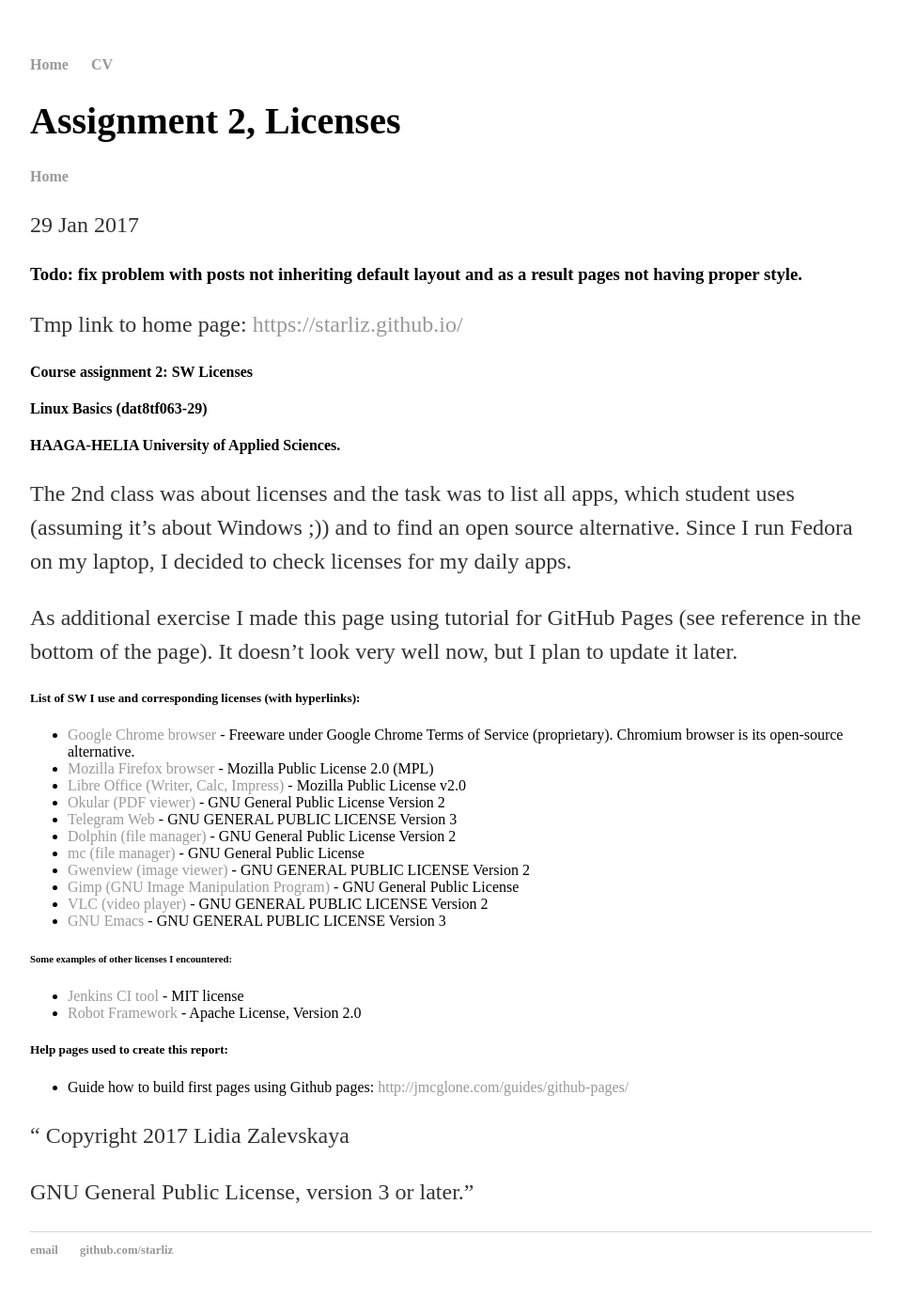
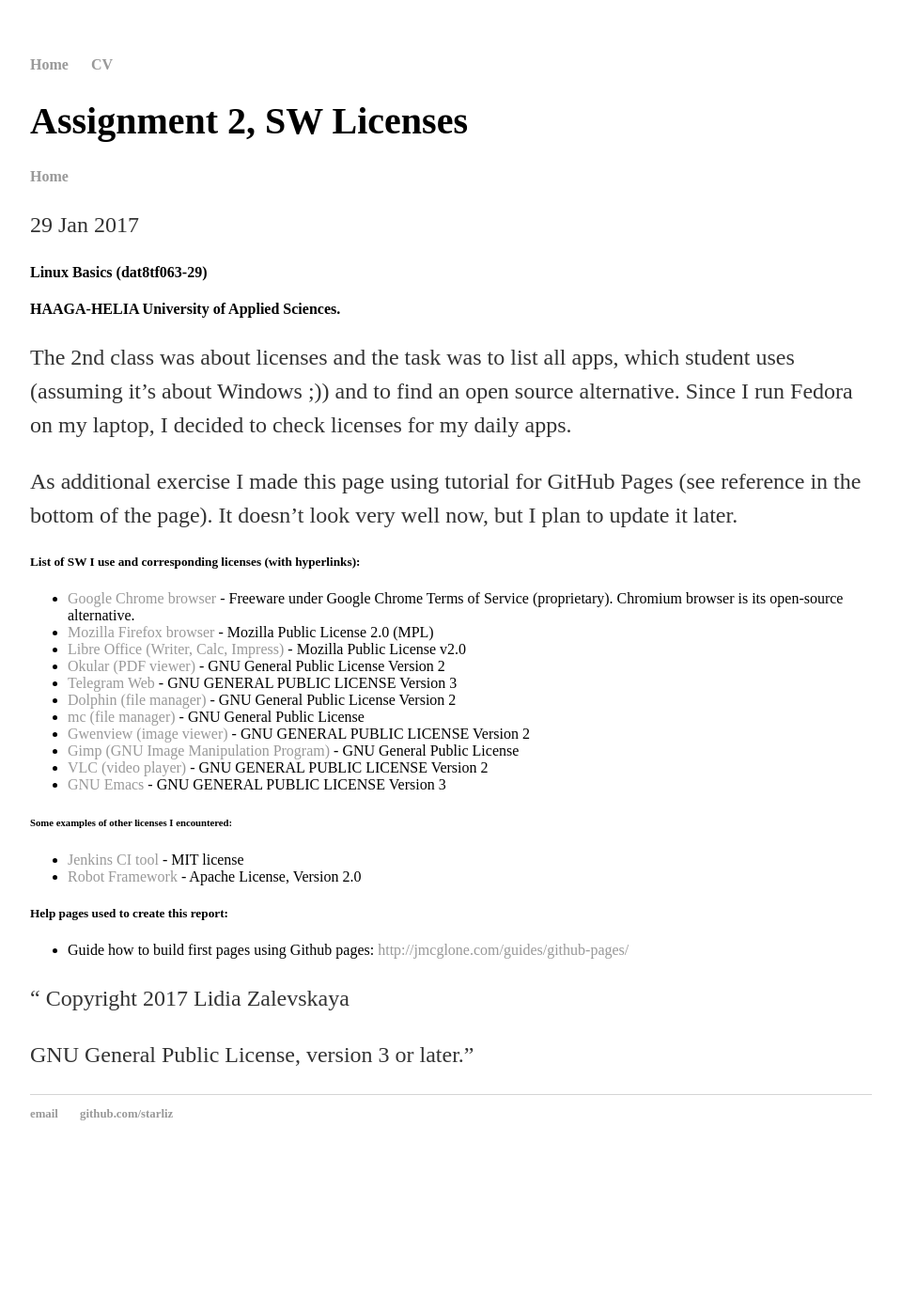
Before and after one commit to starliz/starliz.github.io, a Jekyll site: the page built from _posts/2017-01-29-h2-licenses.md, in a window 1280 px wide. Shown: the whole page at 94% size, without its empty margins (160-1119 px from the left). Built offline with Jekyll 4.4.1, drawn with Linux system fonts in a browser that asks for light colours; after the commit the page ends 1253 px from its top, so only the background shows below that.

Commit message:
[h1, h2] fix: removed temp headers and home links

```diff
--- a/_posts/2017-01-29-h2-licenses.md
+++ b/_posts/2017-01-29-h2-licenses.md
@@ -1,14 +1,8 @@
 ---
 layout: posts
-title: "Assignment 2, Licenses"
+title: "Assignment 2, SW Licenses"
 date: 2017-01-29
 ---
-
-### Todo: fix problem with posts not inheriting default layout and as a result pages not having proper style.
-
-Tmp link to home page: <https://starliz.github.io/>
-
-#### Course assignment 2: SW Licenses
 
 #### Linux Basics (dat8tf063-29)
 
```
Also changed, not shown: _posts/2017-01-23-h1-xubuntu-live-usb.md (+2 -3 lines).
